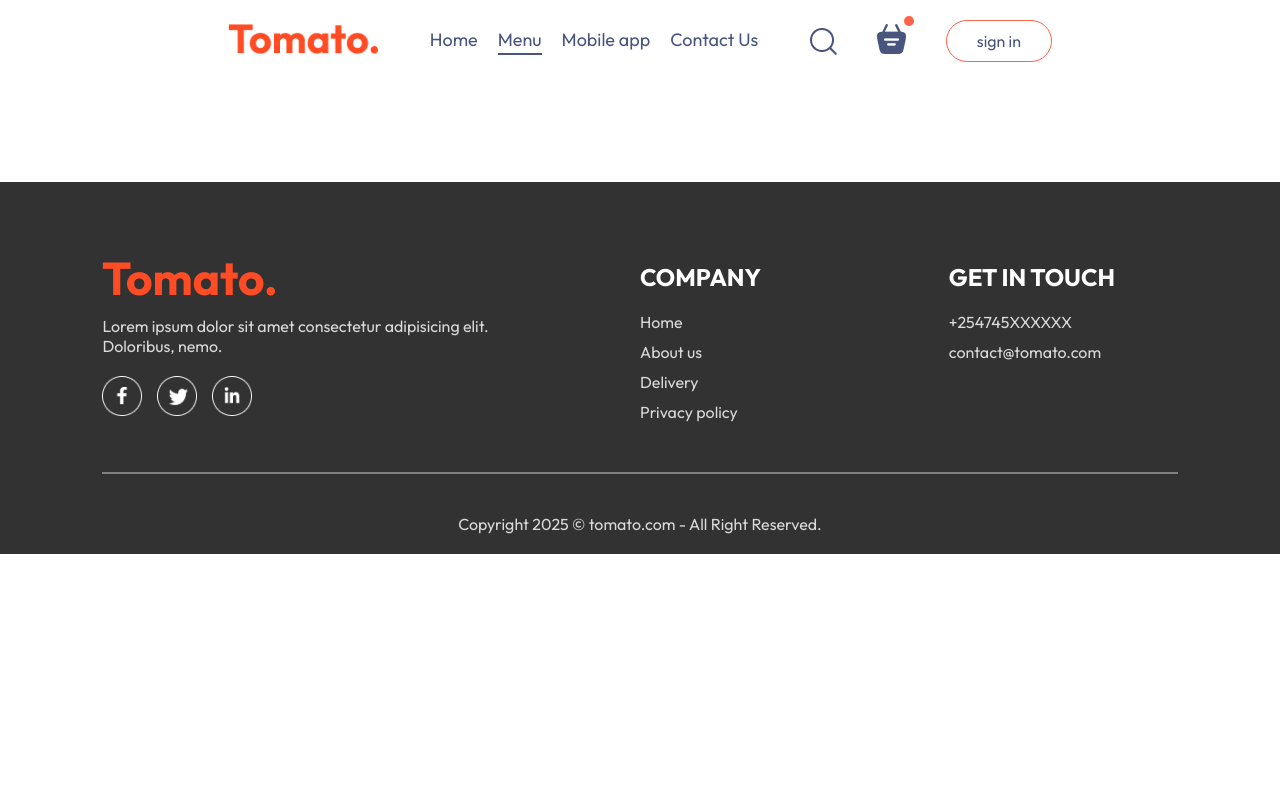
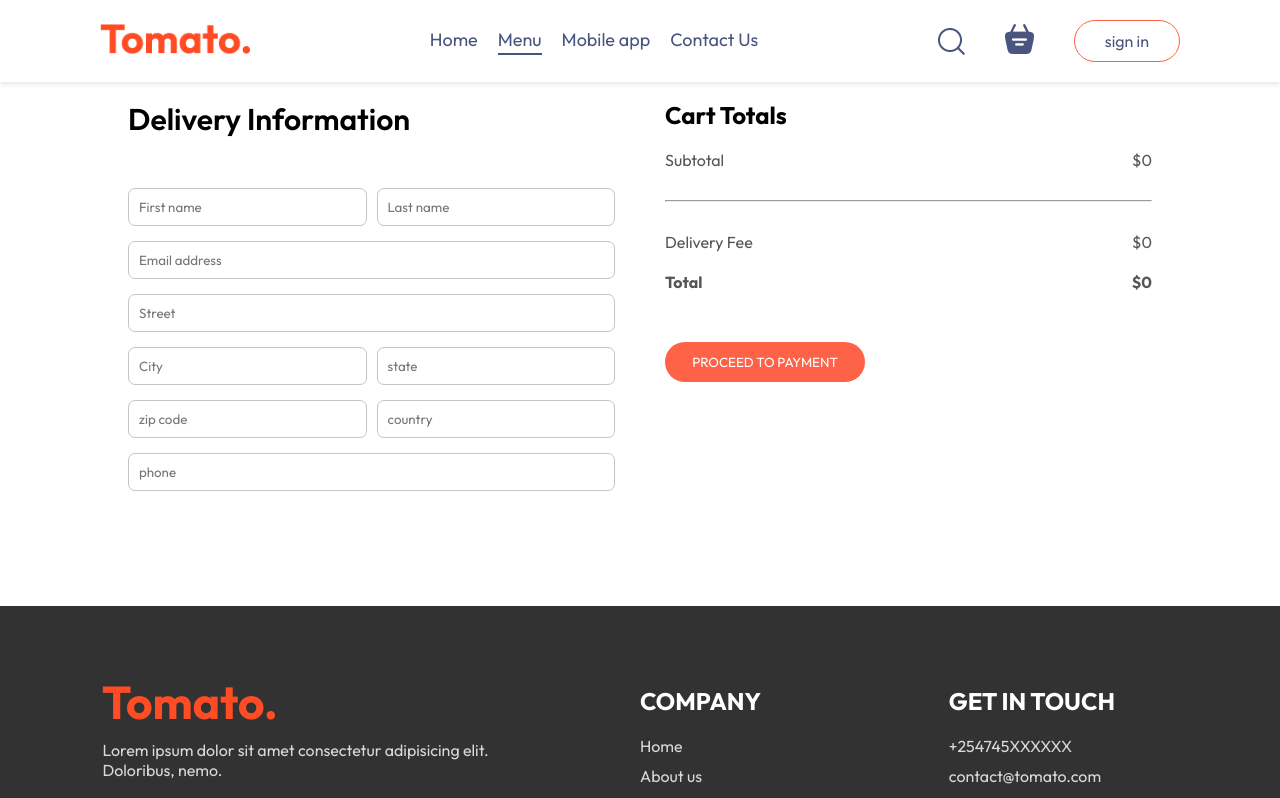
Before and after one commit to MungaiHub/react-food-delivery, a React (Vite) app in the folder frontend/: page /order in a window 1280 px wide. Shown: the top 798 px of the page. Built offline with nearby package versions, Linux system fonts and the light colour scheme.

Commit message:
feat: added PlaceOrder feature and improved layout with fixed navbar visibility

```diff
--- a/frontend/src/Context/StoreContext.jsx
+++ b/frontend/src/Context/StoreContext.jsx
@@ -20,16 +20,25 @@
     setCartItems((prev)=>({...prev,[itemId]:prev[itemId]-1}))
   }
 
-  useEffect(()=>{
-  console.log(cartItems);
-},[cartItems])
+  const getTotalCartAmount = () => {
+    let totalAmount = 0;
+    for(const item in cartItems){
+    if (cartItems[item]>0){
+      let itemInfo = food_list.find((product) => product._id === item);
+      totalAmount += itemInfo.price*cartItems[item];
+    }
+
+    }
+    return totalAmount
+  }
 
   const contextValue = {
     food_list,
     cartItems,
     setCartItems,
     addToCart,
-    removeFromCart
+    removeFromCart,
+    getTotalCartAmount
   };
 
   return (
--- a/frontend/src/components/Navbar/Navbar.css
+++ b/frontend/src/components/Navbar/Navbar.css
@@ -1,10 +1,18 @@
 
-.navbar{
-padding: 20px 0px;
-display: flex;
-justify-content: space-between;
-align-items: center;
+.navbar {
+  position: fixed;            /* make it stay fixed at the top */
+  top: 0;
+  left: 0;
+  width: 100%;                /* full width across the screen */
+  padding: 20px 0px;
+  display: flex;
+  justify-content: space-between;
+  align-items: center;
+  background-color: white;    /* keeps it visible while scrolling */
+  z-index: 1000;              /* ensures it appears above all other elements */
+  box-shadow: 0 2px 5px rgba(0, 0, 0, 0.1); /* optional shadow for clarity */
 }
+
 
 .navbar .logo{
     width: 150px;
--- a/frontend/src/components/Navbar/Navbar.jsx
+++ b/frontend/src/components/Navbar/Navbar.jsx
@@ -1,10 +1,13 @@
-import React, { useState } from 'react';
+import React, { useContext, useState } from 'react';
 import './Navbar.css'
 import { assets } from '../../assets/assets';
 import { Link } from 'react-router-dom';
+import { StoreContext } from '../../Context/StoreContext';
 const Navbar = ({ setShowLogin}) => {
 
   const [menu, setMenu]=useState("menu");
+
+  const {getTotalCartAmount} = useContext(StoreContext)
   return (
     <div className='navbar'>
     <Link to='/'> <img src={assets.logo} alt="" className="logo" /> </Link>
@@ -18,7 +21,7 @@
         <img src={assets.search_icon} alt="" />
         <div className="navbar-search-icon">
            <Link to='/Cart'><img src={assets.basket_icon} alt="" /> </Link>
-            <div className="dot"></div>
+            <div className={getTotalCartAmount()===0?"":"dot"}></div>
         </div>
         <button onClick={()=>setShowLogin(true)}>sign in</button>
     </div>
--- a/frontend/src/index.css
+++ b/frontend/src/index.css
@@ -15,10 +15,11 @@
   text-decoration: none;
   color: inherit;
 }
-.app{
-  width:80%;
-  margin:auto;
+.app {
+  width: 80%;
+  margin: 80px auto 0 auto;  /* top | horizontal | bottom | horizontal */
 }
+
 @keyframes fadeIn{
   0%{
     opacity:0;
--- a/frontend/src/pages/Cart/Cart.css
+++ b/frontend/src/pages/Cart/Cart.css
@@ -23,3 +23,69 @@
 .cart-items-item .cross{
     cursor: pointer;
 }
+.cart-bottom{
+    margin-top:80px;
+    display:flex;
+    justify-content: space-between;
+    gap:max(12vw,20px);
+    }
+    .cart-total{
+        flex:1;
+        display:flex;
+        flex-direction: column;
+        gap:20px;
+    }
+    .cart-total-details{
+        display: flex;
+        justify-content: space-between;
+        color:#555;
+    }
+    .cart-total hr{
+        margin:10px 0px;
+    }
+     .cart-total button{
+        border:none;
+        color:white;
+        background-color:tomato;
+        width:max(15vw,200px);
+        padding:12px 0px;
+        border-radius:30px;
+        cursor: pointer;
+     }
+     .cart-promocode{
+        flex:1;
+     }
+     .cart-promocode p{
+        color:#555;
+     }
+     .cart-promocode-input{
+        margin-top:10px;
+        display:flex;
+        justify-content: space-between;
+        align-items: center;
+        background-color: #eaeaea;
+        border-radius: 4px;
+     }
+     .cart-promocode-input input{
+        background:transparent;
+        border:none;
+        outline:none;
+        padding-left: 10px;
+     }
+     .cart-promocode-input button{
+        width:max(10vw,150px);
+        padding:12px 5px;
+        background-color: black;
+        border:none;
+        color:white;
+        border-radius: 5px;
+        cursor: pointer;
+     }
+     @media(max-width:750px){
+        .cart-bottom{
+            flex-direction: column-reverse;
+        }
+        .cart-promocode{
+            justify-content: start;
+        }
+     }
--- a/frontend/src/pages/Cart/Cart.jsx
+++ b/frontend/src/pages/Cart/Cart.jsx
@@ -1,9 +1,11 @@
 import React, { useContext } from 'react';
 import './Cart.css';
 import { StoreContext } from '../../Context/StoreContext';
+import { useNavigate } from 'react-router-dom';
 
 const Cart = () => {
-  const { cartItems, food_list, removeFromCart } = useContext(StoreContext);
+  const { cartItems, food_list, removeFromCart, getTotalCartAmount } = useContext(StoreContext);
+  const navigate = useNavigate();
 
   return (
     <div className='cart'>
@@ -52,22 +54,31 @@
 
           <div className="cart-total-details">
             <p>Subtotal</p>
-            <p>${0}</p>
+            <p>${getTotalCartAmount()}</p>
           </div>
 
           <hr />
 
           <div className="cart-total-details">
             <p>Delivery Fee</p>
-            <p>${2}</p>
+            <p>${getTotalCartAmount()===0?0:2}</p>
           </div>
 
           <div className="cart-total-details">
             <b>Total</b>
-            <b>${0 + 2}</b>
+            <b>${getTotalCartAmount()===0?0:getTotalCartAmount() + 2}</b>
           </div>
 
-          <button>PROCEED TO CHECKOUT</button>
+          <button onClick={()=>navigate('/order')}>PROCEED TO CHECKOUT</button>
+        </div>
+        <div className="cart-promocode">
+          <div>
+            <p>If you have a promo, Enter it here</p>
+            <div className="cart-promocode-input">
+              <input type="text" placeholder='promo code' />
+              <button>Submit</button>
+            </div>
+          </div>
         </div>
       </div>
     </div>
--- a/frontend/src/pages/PlaceOrder/PlaceOrder.css
+++ b/frontend/src/pages/PlaceOrder/PlaceOrder.css
@@ -0,0 +1,36 @@
+.place-order{
+    display:flex;
+    align-items: start;
+    justify-content: space-between;
+    gap:50px;
+    margin-top: 100px;
+}
+.placeorder-left{
+    width:100%;
+    max-width: max(30%, 500px);
+}
+.placeorder-left .title{
+    font-size: 30px;
+    font-weight: 600;
+    margin-bottom: 50px;
+}
+.placeorder-left input{
+    margin-bottom: 15px;
+    width:100%;
+    padding:10px;
+    border:1px solid #c5c5c5;
+    border-radius:7px;
+    outline-color: tomato;
+}
+.placeorder-left .multi-fields{
+    display:flex;
+    gap:10px;
+}
+.placeorder-right{
+   width:100%;
+   max-width: max(40%,500px);
+}
+.place-order .cart-total button{
+    margin-top: 30px;
+
+}
--- a/frontend/src/pages/PlaceOrder/PlaceOrder.jsx
+++ b/frontend/src/pages/PlaceOrder/PlaceOrder.jsx
@@ -1,11 +1,56 @@
 import React from 'react';
 import './PlaceOrder.css'
+import { useContext } from 'react';
+import { StoreContext } from '../../Context/StoreContext';
 
 const PlaceOrder = () => {
+
+     const {getTotalCartAmount} = useContext(StoreContext)
   return (
-    <div>
+    <form className='place-order'>
+      <div className="placeorder-left">
+        <p className="title">Delivery Information</p>
+        <div className="multi-fields">
+          <input type="text" placeholder='First name'/>
+          <input type="text" placeholder='Last name'/>
+        </div>
+        <input type="email" placeholder='Email address' />
+        <input type="text"placeholder='Street'/>
+        <div className="multi-fields">
+          <input type="text" placeholder='City'/>
+          <input type="text" placeholder='state'/>
+        </div>
+        <div className="multi-fields">
+          <input type="text" placeholder='zip code'/>
+          <input type="text" placeholder='country'/>
+        </div>
+        <input type="text" placeholder='phone' />
+      </div>
+      <div className="placeorder-right">
+         <div className="cart-total">
+          <h2>Cart Totals</h2>
 
-    </div>
+          <div className="cart-total-details">
+            <p>Subtotal</p>
+            <p>${getTotalCartAmount()}</p>
+          </div>
+
+          <hr />
+
+          <div className="cart-total-details">
+            <p>Delivery Fee</p>
+            <p>${getTotalCartAmount()===0?0:2}</p>
+          </div>
+
+          <div className="cart-total-details">
+            <b>Total</b>
+            <b>${getTotalCartAmount()===0?0:getTotalCartAmount() + 2}</b>
+          </div>
+
+          <button >PROCEED TO PAYMENT</button>
+        </div>
+      </div>
+    </form>
   );
 }
 
```
